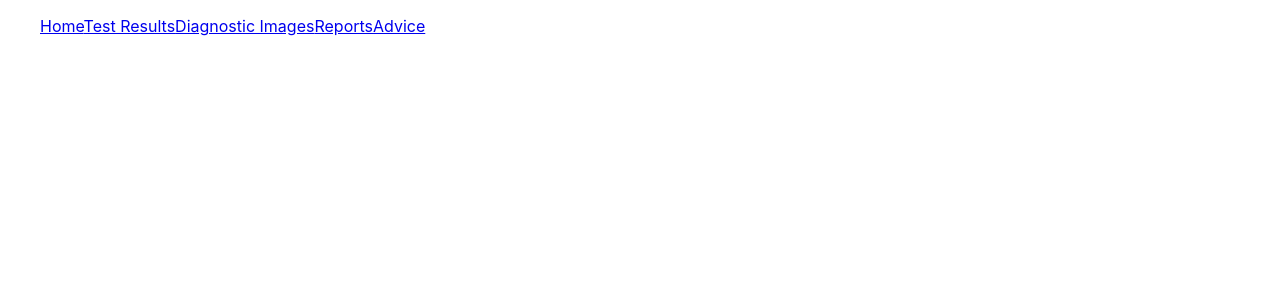
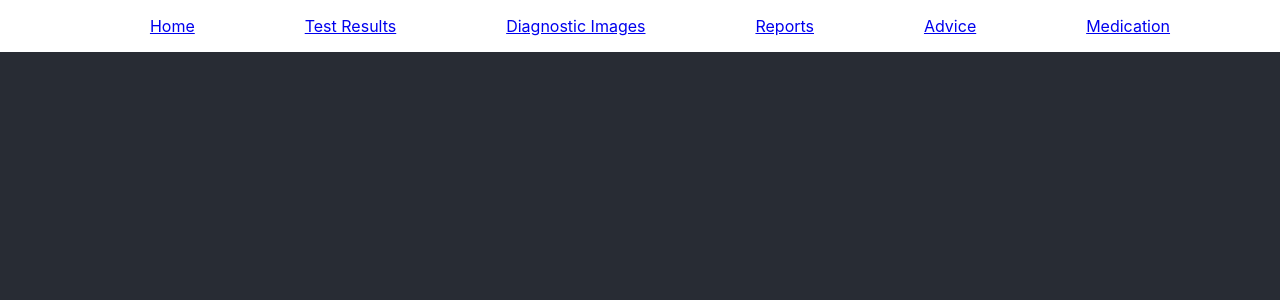
Before and after one commit to MelanieJ1/health_app_project, a React (Create React App) app: page /medication in a window 1280 px wide. Shown: the top 300 px of the page. Built offline with nearby package versions, Linux system fonts and the light colour scheme; no server answers.

Commit message:
added route for medications page

```diff
--- a/src/App.css
+++ b/src/App.css
@@ -28,6 +28,11 @@
   color: #61dafb;
 }
 
+.navbar{
+  display: flex;
+  justify-content: space-evenly;
+}
+
 @keyframes App-logo-spin {
   from {
     transform: rotate(0deg);
@@ -35,4 +40,7 @@
   to {
     transform: rotate(360deg);
   }
+
+
+
 }
--- a/src/App.js
+++ b/src/App.js
@@ -3,6 +3,7 @@ import { useEffect, useState } from 'react';
 import { BrowserRouter as Router, Routes, Route } from "react-router-dom";
 import NavBar from './components/NavBar';
 import Advice from "./components/Advice";
+import Meds from './components/Meds';
 
 
 
@@ -34,6 +35,7 @@ function App() {
       <Routes>
         {/* <Route path="/" element={< Home />} /> */}
         <Route path="/advice" element={< Advice />} />
+        <Route path="/medication" element={< Meds />} />
 
       </Routes>
     </Router>
--- /dev/null
+++ b/src/components/Meds.jsx
@@ -0,0 +1,23 @@
+import React from 'react';
+import '../App.css';
+
+
+
+const Meds = () => {
+    return (
+
+    <div className="App">
+      <header className="App-header">
+      <>
+
+     <div>
+
+    </div>
+        </>
+      </header>
+    </div>
+
+    );
+  }
+
+export default Meds;
--- a/src/components/Navbar.jsx
+++ b/src/components/Navbar.jsx
@@ -1,7 +1,7 @@
 import React from "react";
 import { Link } from "react-router-dom";
 
-// import "./App.css"
+import "../App.css"
 
 
 const NavBar = () => {
@@ -13,6 +13,8 @@ const NavBar = () => {
                 <Link className="general-button" to="/diagnostic_images">Diagnostic Images</Link>
                 <Link className="general-button"  to="/reports">Reports</Link>
                 <Link className="general-button"  to="/advice">Advice</Link>
+                <Link className="general-button"  to="/medication">Medication</Link>
+
 
         </ul>
     )
```
